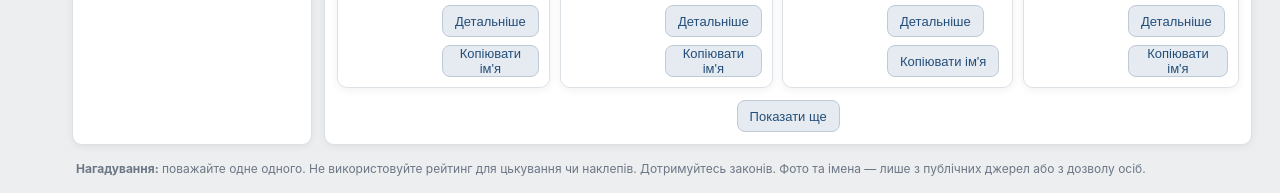
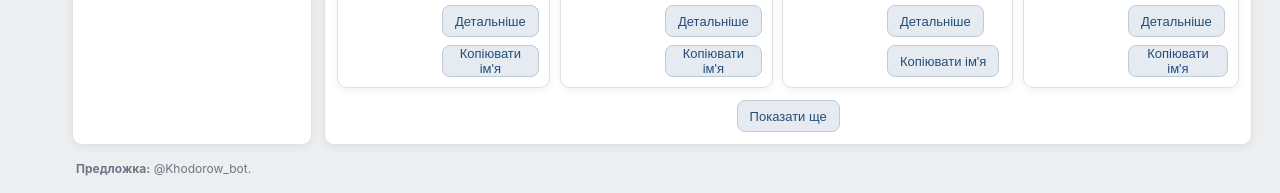
Before and after one commit to anonimnopls18-beep/Khodorow1, a plain HTML site: page index.html in a window 1280 px wide. Shown: the part 1274-1467 px from the top of the page. Drawn offline with Linux system fonts and the light colour scheme.

Commit message:
Update index.html

```diff
--- a/index.html
+++ b/index.html
@@ -205,7 +205,7 @@
   </main>
 
   <div class="footnote">
-    <strong>Нагадування:</strong> поважайте одне одного. Не використовуйте рейтинг для цькування чи наклепів. Дотримуйтесь законів. Фото та імена — лише з публічних джерел або з дозволу осіб.
+    <strong>Предложка:</strong> @Khodorow_bot.
   </div>
 
   <!-- ======= MODAL & TOAST ======= -->
@@ -261,9 +261,9 @@
         { name: "Назік", photo: "https://files.catbox.moe/iyguh3.jpg", shame: 7, description: "мб." },
         { name: "Саламін", photo: "https://files.catbox.moe/pex6yh.jpg", shame: 2, description: "ощуцмумцшщмуц." },
         { name: "Єва ганичка", photo: "https://files.catbox.moe/67utem.jpg", shame: 10, description: "Румумумцмц." },
-        { name: "Павло Ворона", photo: "https://files.catbox.moe/w2wfjk.jpg", shame: 45, description: "хз." },
+        { name: "Павло Ворона", photo: "https://files.catbox.moe/ldw7p1.jpg", shame: 45, description: "хз." },
         { name: "Анна-Марія", photo: "https://files.catbox.moe/yhakco.jpg", shame: 3, description: "Пуцмуцмуцмуцмуами." },
-        { name: "Живчик", photo: "https://files.catbox.moe/ldw7p1.jpg", shame: 1, description: "що писати." }
+        { name: "Живчик", photo: "https://files.catbox.moe/w2wfjk.jpg", shame: 1, description: "що писати." }
       ];
 
       /* =========================
```
